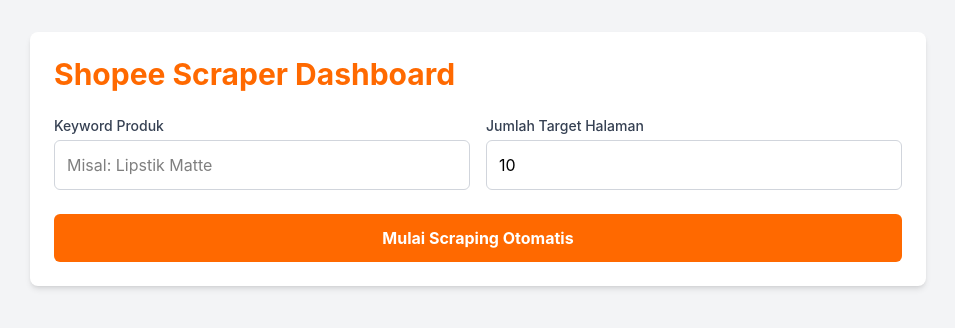
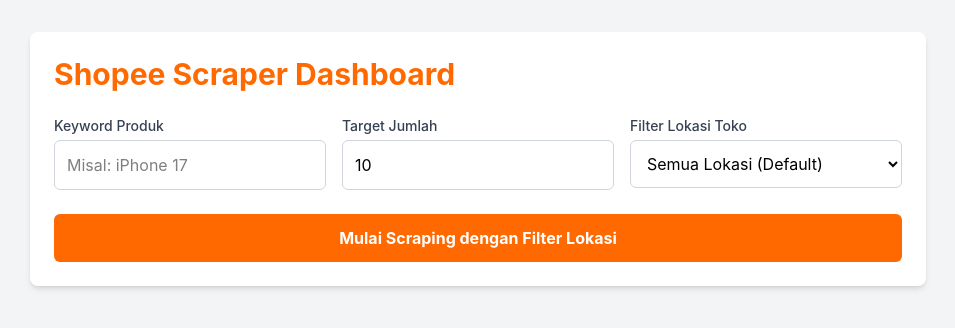
Before and after one commit to chicknug19/scraping_ecom, a React app in the folder frontend/: page / in a window 1280 px wide. Shown: the top 328 px of the page, without its empty margins (162-1117 px from the left). Built offline with nearby package versions, Linux system fonts and the light colour scheme; the HTML template or start-up script is replaced by a standard one.

Commit message:
tambahin location

```diff
--- a/frontend/src/App.jsx
+++ b/frontend/src/App.jsx
@@ -1,8 +1,10 @@
 import React, { useState } from 'react';
+import './App.css';
 
 export default function App() {
   const [keyword, setKeyword] = useState('');
   const [limit, setLimit] = useState(10);
+  const [location, setLocation] = useState(''); // State baru untuk lokasi
   const [loading, setLoading] = useState(false);
   const [scrapedData, setScrapedData] = useState([]);
 
@@ -10,18 +12,24 @@
     if (!keyword) return alert("Masukkan keyword terlebih dahulu!");
 
     setLoading(true);
-    setScrapedData([]); // Kosongkan data sebelumnya
+    setScrapedData([]);
 
     try {
         const response = await fetch('http://localhost:8000/api/scrape', {
             method: 'POST',
             headers: { 'Content-Type': 'application/json' },
-            body: JSON.stringify({ keyword, limit: parseInt(limit) })
+            body: JSON.stringify({
+                keyword,
+                limit: parseInt(limit),
+                location // Mengirim pilihan lokasi ke backend
+            })
         });
 
         const data = await response.json();
-        setScrapedData(data.results);
-        alert("Scraping berhasil diselesaikan!");
+        if (data.results) {
+            setScrapedData(data.results);
+            alert(`Scraping selesai! Mendapatkan ${data.results.length} produk.`);
+        }
     } catch (error) {
         console.error("Terjadi kesalahan:", error);
         alert("Gagal terhubung ke backend.");
@@ -37,26 +45,41 @@
         <div className="bg-white p-6 rounded-lg shadow-md mb-8">
           <h1 className="text-3xl font-bold mb-6 text-orange-500">Shopee Scraper Dashboard</h1>
 
-          <div className="grid grid-cols-1 md:grid-cols-2 gap-4 mb-6">
+          <div className="grid grid-cols-1 md:grid-cols-3 gap-4 mb-6">
             <div>
               <label className="block text-sm font-medium text-gray-700 mb-1">Keyword Produk</label>
               <input
                 type="text"
                 value={keyword}
                 onChange={(e) => setKeyword(e.target.value)}
-                className="w-full border border-gray-300 rounded-md p-3"
-                placeholder="Misal: Lipstik Matte"
+                className="w-full border border-gray-300 rounded-md p-3 focus:ring-2 focus:ring-orange-500 outline-none"
+                placeholder="Misal: iPhone 17"
               />
             </div>
             <div>
-              <label className="block text-sm font-medium text-gray-700 mb-1">Jumlah Target Halaman</label>
+              <label className="block text-sm font-medium text-gray-700 mb-1">Target Jumlah</label>
               <input
                 type="number"
                 value={limit}
                 onChange={(e) => setLimit(e.target.value)}
-                className="w-full border border-gray-300 rounded-md p-3"
+                className="w-full border border-gray-300 rounded-md p-3 focus:ring-2 focus:ring-orange-500 outline-none"
                 min="1" max="20"
               />
+            </div>
+            <div>
+              <label className="block text-sm font-medium text-gray-700 mb-1">Filter Lokasi Toko</label>
+              <select
+                value={location}
+                onChange={(e) => setLocation(e.target.value)}
+                className="w-full border border-gray-300 rounded-md p-3 bg-white focus:ring-2 focus:ring-orange-500 outline-none"
+              >
+                <option value="">Semua Lokasi (Default)</option>
+                <option value="DKI Jakarta">DKI Jakarta</option>
+                <option value="Kota Bandung">Kota Bandung</option>
+                <option value="Kota Surabaya">Kota Surabaya</option>
+                <option value="Kota Tangerang">Kota Tangerang</option>
+                <option value="Kota Medan">Kota Medan</option>
+              </select>
             </div>
           </div>
 
@@ -65,7 +88,7 @@
             disabled={loading}
             className={`w-full text-white font-bold py-3 px-4 rounded-md transition-colors ${loading ? 'bg-gray-400 cursor-not-allowed' : 'bg-orange-500 hover:bg-orange-600'}`}
           >
-            {loading ? 'Sistem Sedang Bekerja, Harap Tunggu...' : 'Mulai Scraping Otomatis'}
+            {loading ? 'Sistem Sedang Bekerja, Harap Tunggu...' : 'Mulai Scraping dengan Filter Lokasi'}
           </button>
         </div>
 
@@ -75,47 +98,37 @@
             <h2 className="text-xl font-bold text-gray-800">Hasil Scraping ({scrapedData.length} Produk)</h2>
 
             {scrapedData.map((item, idx) => (
-              <div key={idx} className="bg-white p-5 rounded-lg shadow border border-gray-200 flex flex-col md:flex-row gap-6">
+              <div key={idx} className="bg-white p-5 rounded-lg shadow border border-gray-200 flex flex-col md:flex-row gap-6 hover:shadow-lg transition-shadow">
 
-                {/* Gambar Produk */}
                 {item.image_url ? (
-                  <img src={item.image_url} alt="Produk" className="w-32 h-32 object-cover rounded-md border" />
+                  <img src={item.image_url} alt="Produk" className="w-32 h-32 object-cover rounded-md border border-gray-200" />
                 ) : (
-                  <div className="w-32 h-32 bg-gray-200 rounded-md flex items-center justify-center text-gray-400 text-sm">No Image</div>
+                  <div className="w-32 h-32 bg-gray-100 rounded-md flex items-center justify-center text-gray-400 text-sm border border-gray-200">No Image</div>
                 )}
 
-                {/* Info Utama */}
-                <div className="flex-1">
-                  <h3 className="font-bold text-lg text-gray-900 mb-2 leading-tight">{item.item_name}</h3>
+                <div className="flex-1 min-w-0">
+                  <h3 className="font-bold text-lg text-gray-900 mb-1 leading-snug truncate">{item.item_name}</h3>
+                  <p className="text-sm font-semibold text-gray-500 mb-3">🏪 Toko: {item.shop_name}</p>
+
                   <div className="flex flex-wrap items-center gap-3 text-sm text-gray-600 mb-4">
-                    <span className="bg-yellow-100 text-yellow-800 px-2.5 py-1 rounded-md font-semibold flex items-center gap-1">
-                      ⭐ {item.rating_star}
-                    </span>
-                    <span className="bg-gray-100 text-gray-700 px-2.5 py-1 rounded-md font-medium">
-                      {item.total_ratings} Ulasan
-                    </span>
-                    <span className="bg-orange-100 text-orange-800 px-2.5 py-1 rounded-md font-bold flex items-center gap-1">
-                      🔥 Terjual {item.sold}
-                    </span>
-                    {/* Tambahkan badge lokasi di bawah ini */}
-                    <span className="bg-blue-100 text-blue-800 px-2.5 py-1 rounded-md font-bold flex items-center gap-1">
-                      📍 {item.location}
-                    </span>
+                    <span className="bg-yellow-100 text-yellow-800 px-2.5 py-1 rounded-md font-semibold">⭐ {item.rating_star}</span>
+                    <span className="bg-gray-100 text-gray-700 px-2.5 py-1 rounded-md font-medium">{item.total_ratings} Ulasan</span>
+                    <span className="bg-orange-100 text-orange-800 px-2.5 py-1 rounded-md font-bold">🔥 Terjual {item.sold}</span>
+                    <span className="bg-blue-100 text-blue-800 px-2.5 py-1 rounded-md font-bold">📍 {item.location}</span>
                   </div>
 
-                  {/* Daftar Varian (Scrollable jika terlalu banyak) */}
-                  <div className="bg-gray-50 rounded border p-3 max-h-40 overflow-y-auto">
-                    <p className="font-semibold text-xs text-gray-500 mb-2 uppercase">Varian & Harga (Rp)</p>
-                    <ul className="text-sm space-y-1">
-                      {item.variants.length > 0 ? (
+                  <div className="bg-gray-50 rounded-md border border-gray-200 p-4 max-h-48 overflow-y-auto">
+                    <p className="font-bold text-xs text-gray-500 mb-3 uppercase tracking-wider border-b border-gray-200 pb-2">Daftar Varian & Harga</p>
+                    <ul className="text-sm space-y-2">
+                      {item.variants && item.variants.length > 0 ? (
                         item.variants.map((v, vIdx) => (
-                          <li key={vIdx} className="flex justify-between border-b border-gray-100 pb-1">
-                            <span>{v.variant_name}</span>
-                            <span className="font-medium text-orange-600">{v.price.toLocaleString('id-ID')}</span>
+                          <li key={vIdx} className="flex justify-between items-center group">
+                            <span className="text-gray-700">{v.variant_name}</span>
+                            <span className="font-bold text-orange-600">Rp {v.price.toLocaleString('id-ID')}</span>
                           </li>
                         ))
                       ) : (
-                        <li className="text-gray-400 italic">Tidak ada varian</li>
+                        <li className="text-gray-400 italic text-center py-2">Tidak ada varian terdeteksi</li>
                       )}
                     </ul>
                   </div>
```
Also changed, not shown: 2 other files (tests, documents, lock files or other folders).
